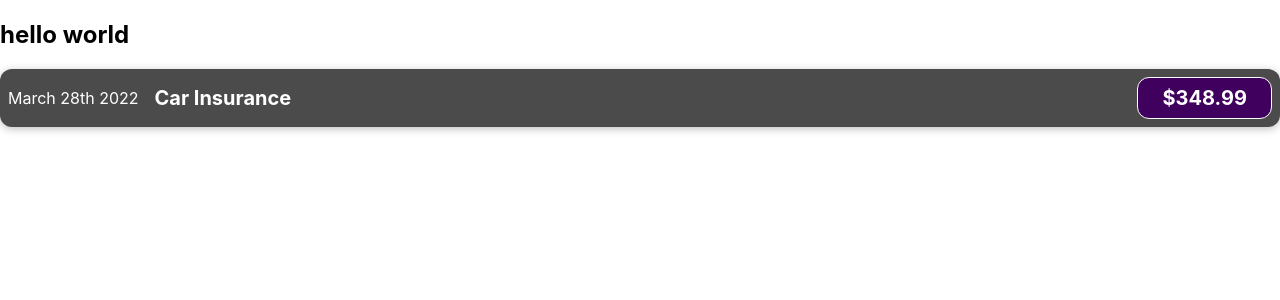
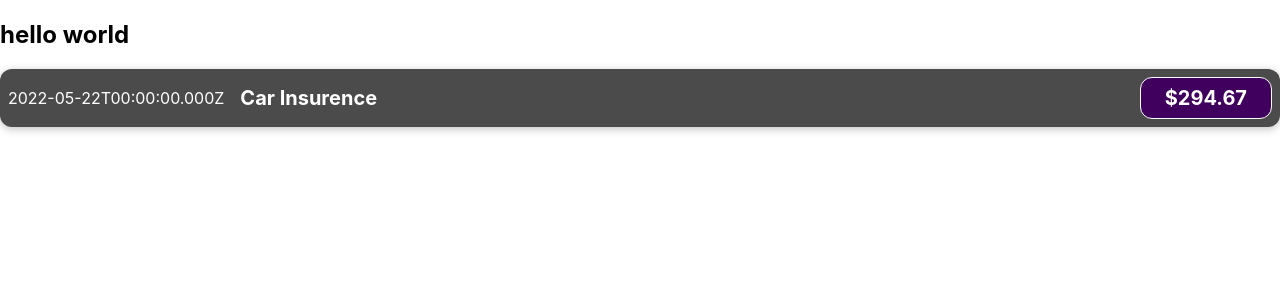
Before and after one commit to alenway/Expense-Tracker, a React (Create React App) app: page / in a window 1280 px wide. Shown: the top 300 px of the page. Built offline with nearby package versions, Linux system fonts and the light colour scheme.

Commit message:
second commit

```diff
--- a/src/components/ExpenseItem.js
+++ b/src/components/ExpenseItem.js
@@ -1,11 +1,15 @@
 import "./ExpenseItem.css";
 function ExpenseItem() {
+  const expenseDate = new Date(2022, 4, 22);
+  const expenseTitle = "Car Insurence";
+  const expenseAmount = 294.67;
+
   return (
     <div className="expense-item">
-      <div>March 28th 2022</div>
+      <div>{expenseDate.toISOString()}</div>
       <div className="expense-item__description">
-        <h2>Car Insurance</h2>
-        <div className="expense-item__price">$348.99</div>
+        <h2>{expenseTitle}</h2>
+        <div className="expense-item__price">${expenseAmount}</div>
       </div>
     </div>
   );
```
